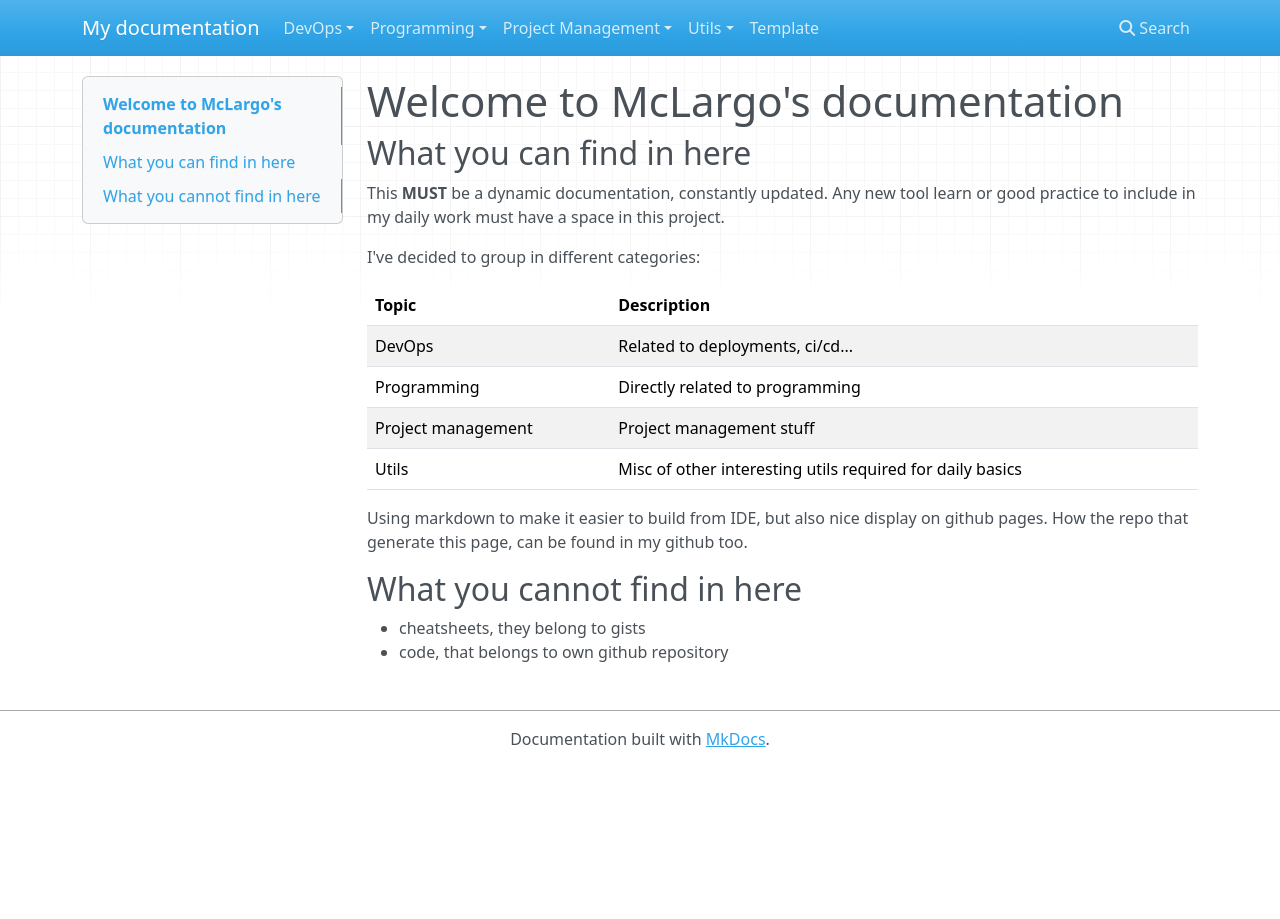
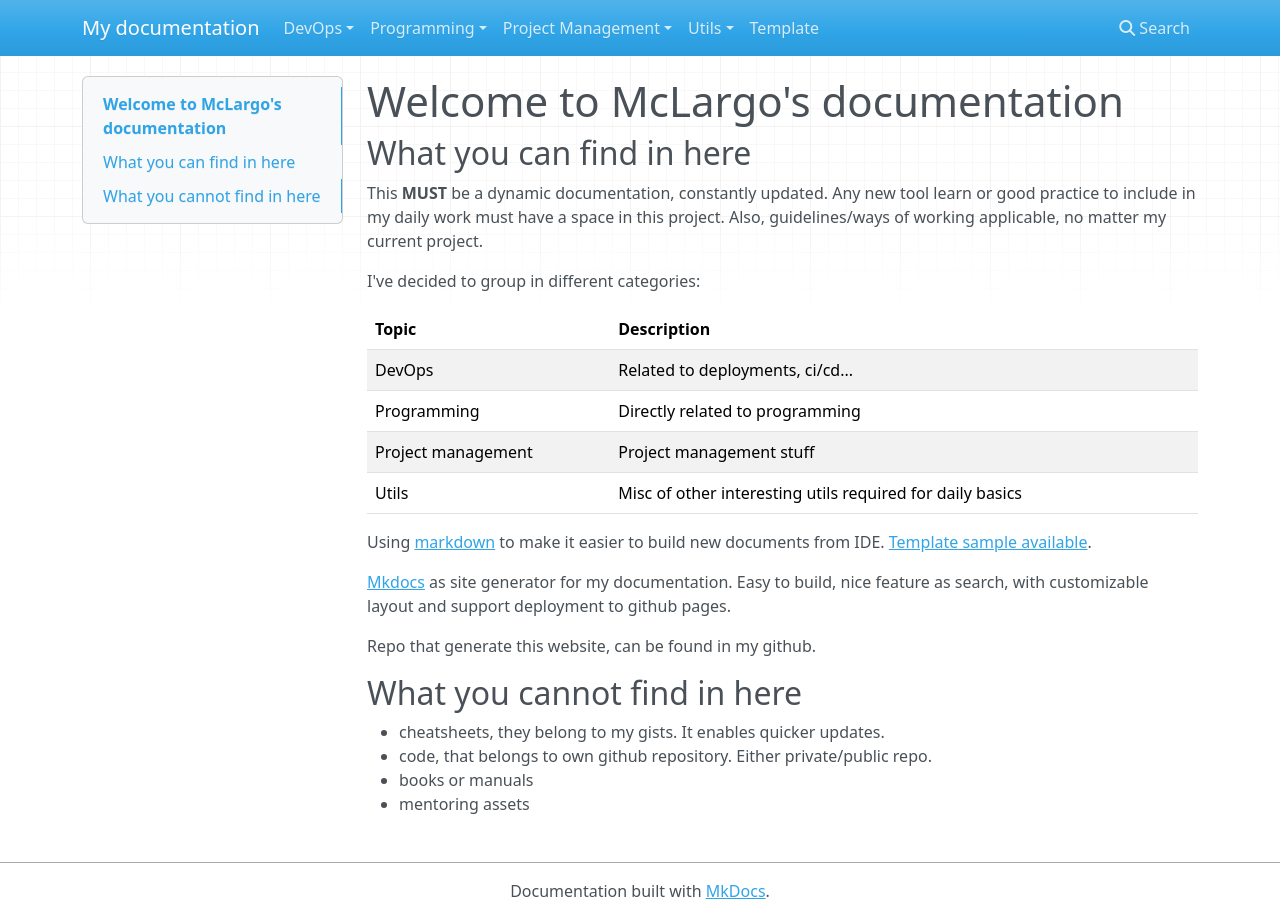
Before and after one commit to McLargo/mkdown-docs, an MkDocs documentation site: the page built from docs/index.md, in a window 1280 px wide. Built offline with MkDocs 1.6.1, drawn with Linux system fonts in a browser that asks for light colours; nearby versions of some CDN libraries.

Commit message:
Update on index page

```diff
--- a/docs/index.md
+++ b/docs/index.md
@@ -2,21 +2,28 @@
 
 ## What you can find in here
 
-This **MUST** be a dynamic documentation, constantly updated. Any new tool learn or good practice to include in my daily work must have a space in this project.
+This **MUST** be a dynamic documentation, constantly updated. Any new tool learn or good practice to include in my daily work must have a space in this project. Also, guidelines/ways of working applicable, no matter my current project.
 
 I've decided to group in different categories:
 
-| Topic | Description |
-| ----------- | ----------- |
-| DevOps | Related to deployments, ci/cd... |
-| Programming | Directly related to programming |
-| Project management | Project management stuff |
-| Utils | Misc of other interesting utils required for daily basics |
+| Topic              | Description                                               |
+| ------------------ | --------------------------------------------------------- |
+| DevOps             | Related to deployments, ci/cd...                          |
+| Programming        | Directly related to programming                           |
+| Project management | Project management stuff                                  |
+| Utils              | Misc of other interesting utils required for daily basics |
 
-Using markdown to make it easier to build from IDE, but also nice display on github pages.
-How the repo that generate this page, can be found in my github too.
+
+Using [markdown](https://gist.github.com/McLargo/44c180a217f1d6c05aeff43bec82ceaa) to make it easier to build new documents from IDE. [Template sample available](template).
+
+[Mkdocs](https://www.mkdocs.org/) as site generator for my documentation. Easy to build, nice feature as search, with customizable layout and support deployment to github pages.
+
+Repo that generate this website, can be found in my github.
+
 
 ## What you cannot find in here
 
-- cheatsheets, they belong to gists
-- code, that belongs to own github repository
+- cheatsheets, they belong to my gists. It enables quicker updates.
+- code, that belongs to own github repository. Either private/public repo.
+- books or manuals
+- mentoring assets
```
